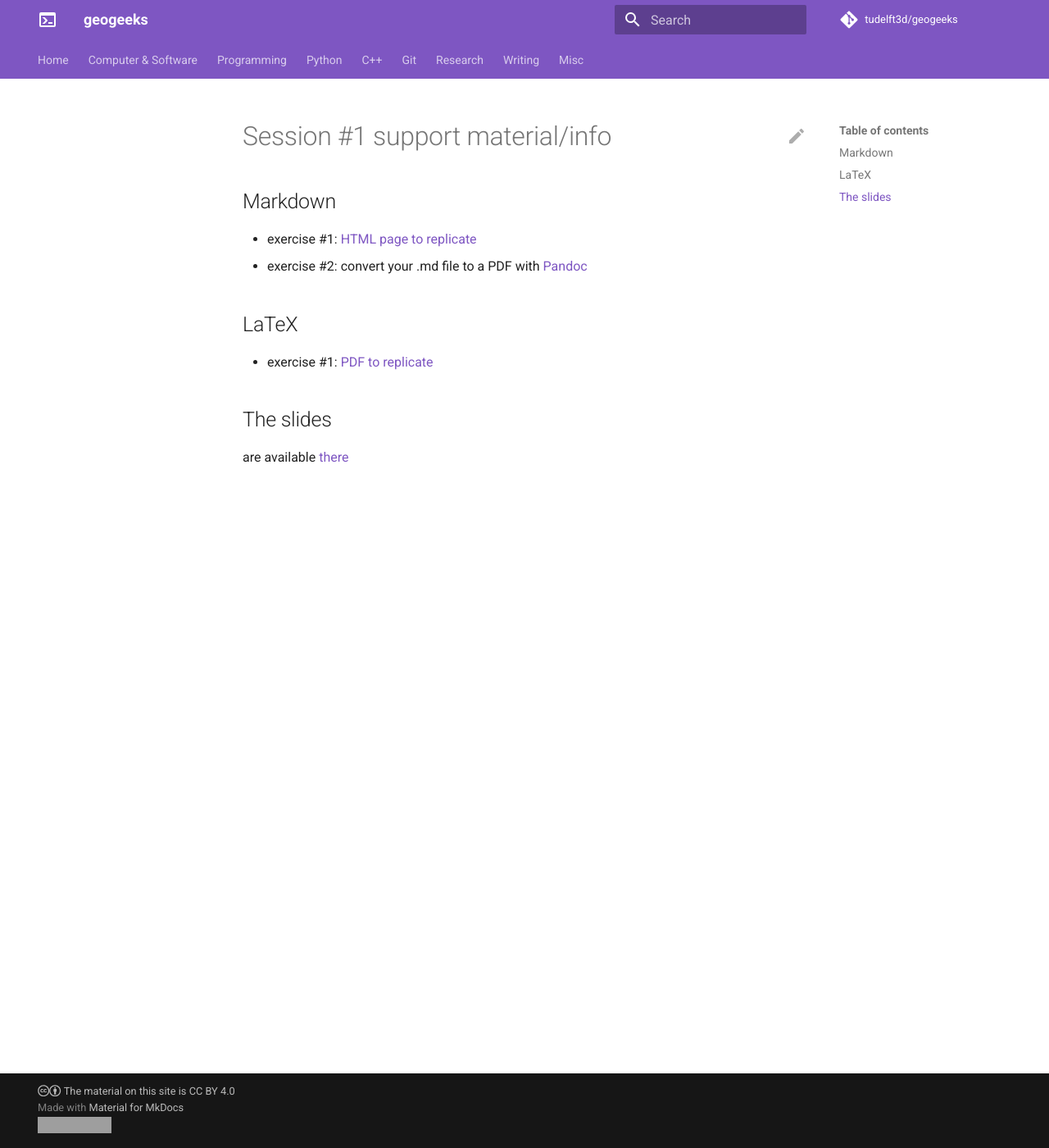
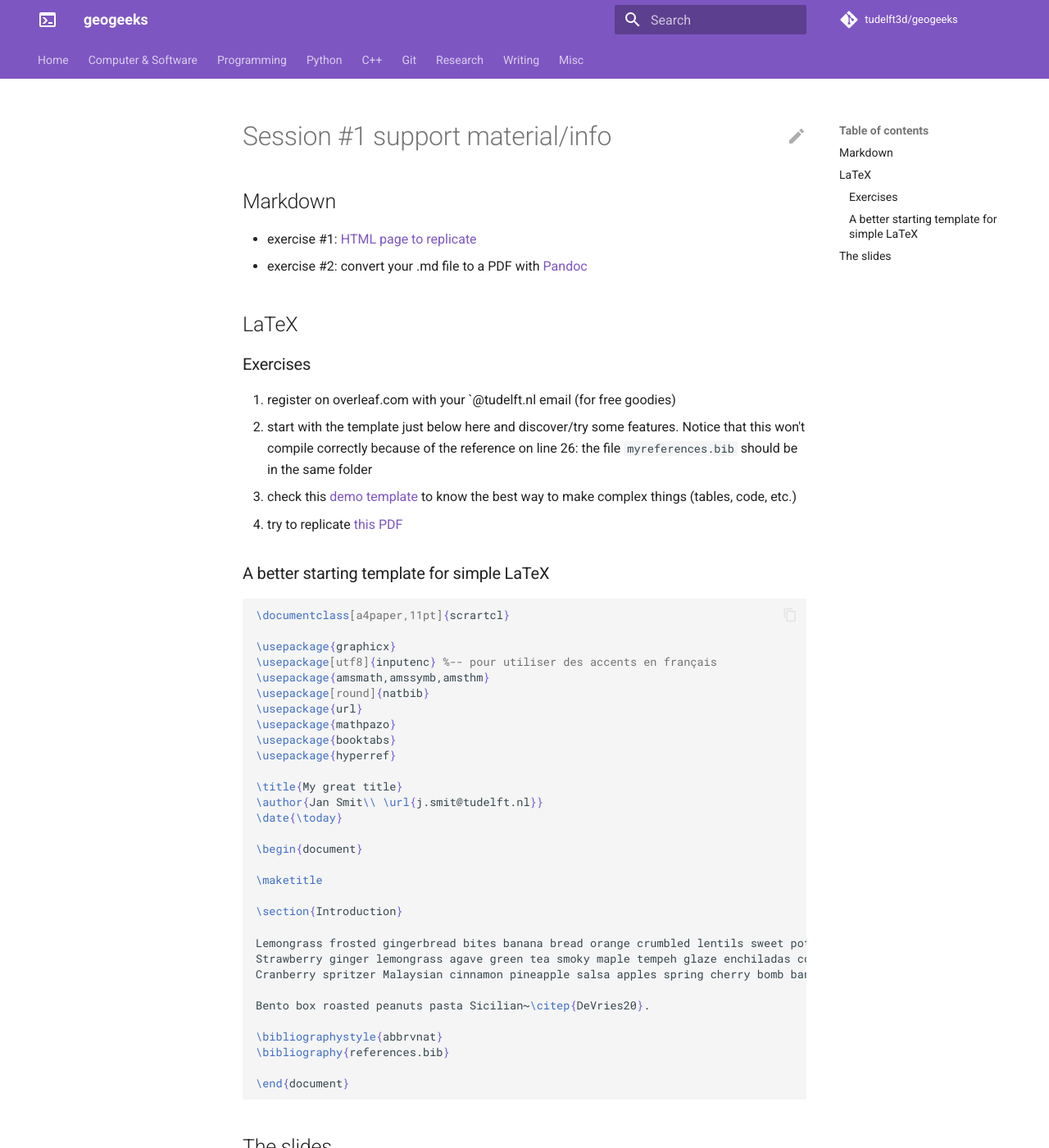
Before and after one commit to tudelft3d/geogeeks, an MkDocs documentation site: the page built from docs/1314Nov/session1/index.md, in a window 1280 px wide and 1400 px high. Shown: the whole window at 82% size. Built offline with MkDocs 1.6.1 and Material for MkDocs 9.7.7, drawn with Linux system fonts in a browser that asks for light colours; comment, search, counter and statistics services are not loaded; grey boxes are pictures that could not be loaded.

Commit message:
Improve text session1

````diff
--- a/docs/1314Nov/session1/index.md
+++ b/docs/1314Nov/session1/index.md
@@ -10,8 +10,49 @@
 
 ## LaTeX
 
-- exercise #1: [PDF to replicate](latex_result.pdf)
+### Exercises
 
+  1. register on overleaf.com with your `@tudelft.nl email (for free goodies)
+  1. start with the template just below here and discover/try some features. Notice that this won't compile correctly because of the reference on line 26: the file `myreferences.bib` should be in the same folder
+  1. check this [demo template](https://github.com/tudelft3d/latex-getting-started/tree/main/template) to know the best way to make complex things (tables, code, etc.)
+  1. try to replicate [this PDF](latex_result.pdf)
+
+
+### A better starting template for simple LaTeX
+
+```tex
+\documentclass[a4paper,11pt]{scrartcl}
+
+\usepackage{graphicx}
+\usepackage[utf8]{inputenc} %-- pour utiliser des accents en français
+\usepackage{amsmath,amssymb,amsthm}
+\usepackage[round]{natbib}
+\usepackage{url}
+\usepackage{mathpazo}
+\usepackage{booktabs}
+\usepackage{hyperref}
+
+\title{My great title}
+\author{Jan Smit\\ \url{j.smit@tudelft.nl}}
+\date{\today}
+
+\begin{document}
+
+\maketitle
+
+\section{Introduction}
+
+Lemongrass frosted gingerbread bites banana bread orange crumbled lentils sweet potato black bean burrito green pepper springtime.
+Strawberry ginger lemongrass agave green tea smoky maple tempeh glaze enchiladas couscous.
+Cranberry spritzer Malaysian cinnamon pineapple salsa apples spring cherry bomb bananas blueberry pops scotch bonnet pepper.
+
+Bento box roasted peanuts pasta Sicilian~\citep{DeVries20}.
+
+\bibliographystyle{abbrvnat}
+\bibliography{references.bib}
+
+\end{document}
+```
 
 ## The slides
 
````
